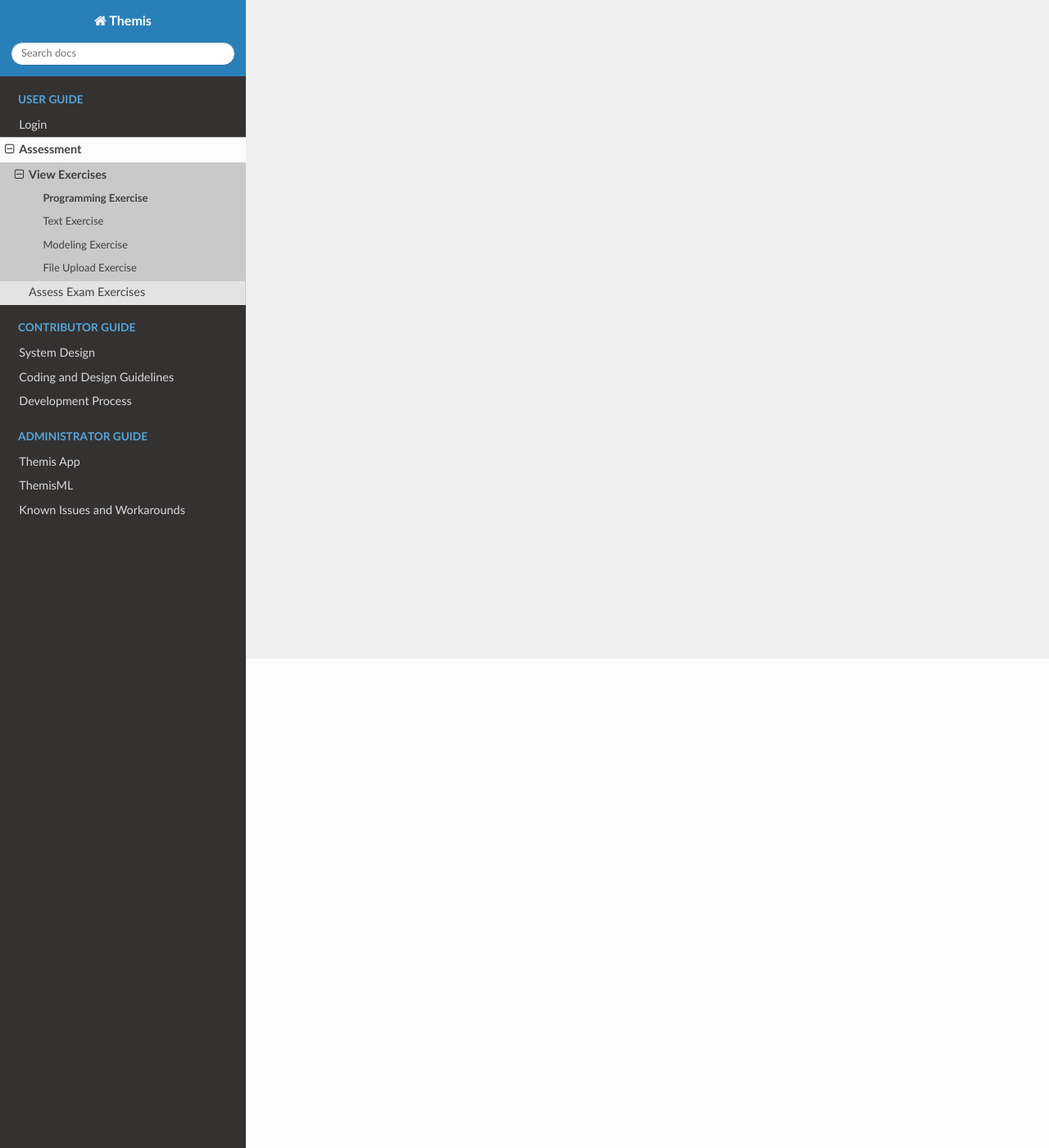
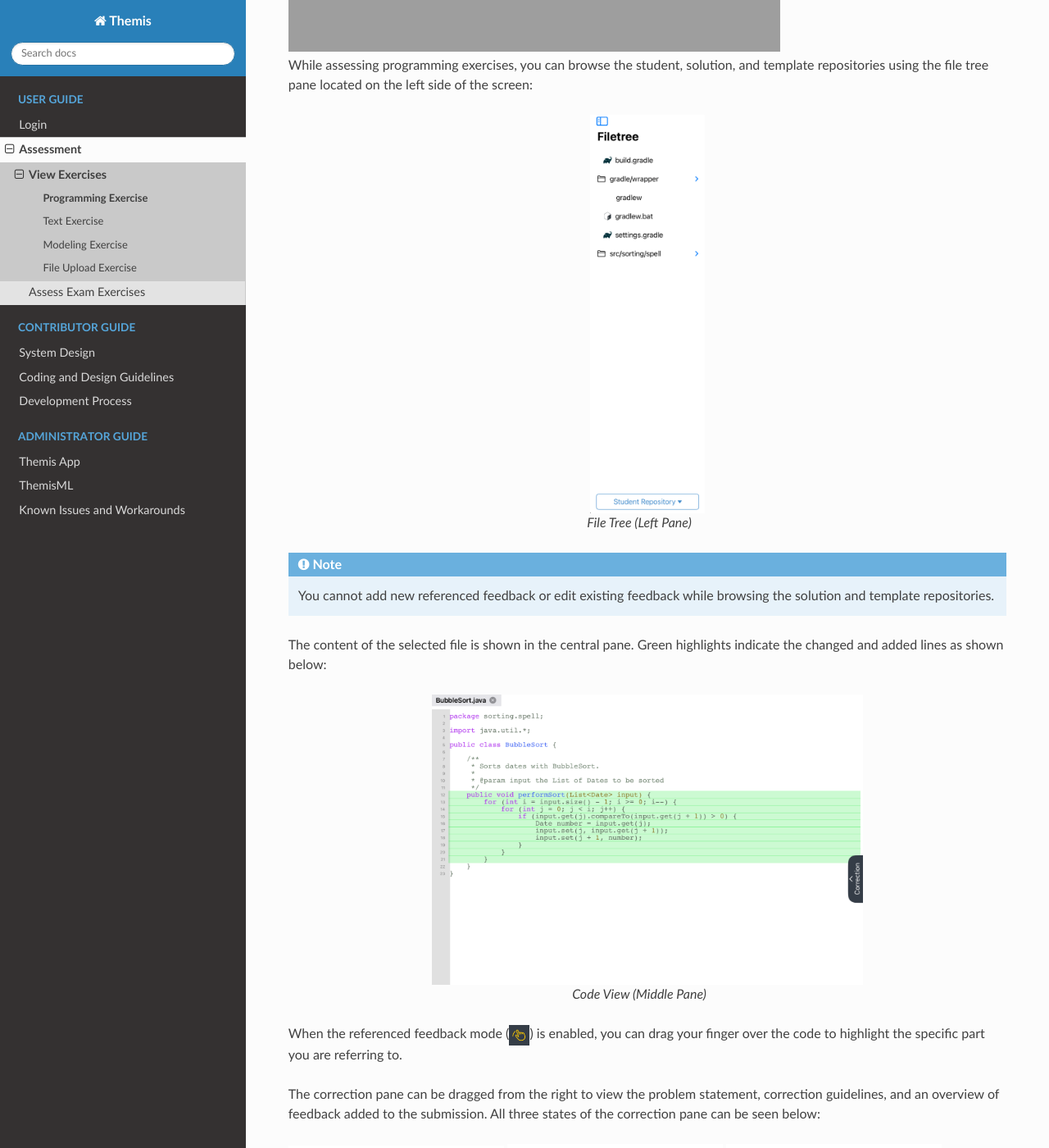
Before and after one commit to ls1intum/Themis, a Sphinx documentation site: the page built from docs/user/programming-assessment/programming-assessment.rst, in a window 1280 px wide and 1400 px high, scrolled down 597 px. Shown: the whole window at 82% size. Built offline with Sphinx 7.4.7 and the Read the Docs theme 2.0.0, drawn with Linux system fonts in a browser that asks for light colours; some of the changed text lies outside the part shown; grey boxes are pictures that could not be loaded.

Commit message:
Finish programming assessment

```diff
--- a/docs/user/programming-assessment/programming-assessment.rst
+++ b/docs/user/programming-assessment/programming-assessment.rst
@@ -1,2 +1,67 @@
 Programming Exercise
 ====================
+.. raw:: html
+
+	<iframe src="https://live.rbg.tum.de/w/artemisintro/40962?video_only=1&t=0" allowfullscreen="1" frameborder="0" width="600" height="500">
+		Programming exercise assessment tutorial
+	</iframe>
+
+While assessing programming exercises, you can browse the student, solution, and template
+repositories using the file tree pane located on the left side of the screen:
+
+.. figure:: ./images/file-tree.png
+	:width: 16%
+	:align: center
+
+	File Tree (Left Pane)
+
+.. note:: You cannot add new referenced feedback or edit existing feedback while browsing the
+	solution and template repositories.
+
+The content of the selected file is shown in the central pane. Green highlights
+indicate the changed and added lines as shown below:
+
+.. figure:: ./images/code-editor.png
+	:width: 60%
+	:align: center
+
+	Code View (Middle Pane)
+
+When the referenced feedback mode (|feedback-mode-btn|) is enabled, you can drag
+your finger over the code to highlight the specific part you are referring to.
+
+The correction pane can be dragged from the right to view the problem statement,
+correction guidelines, and an overview of feedback added to the submission. All
+three states of the correction pane can be seen below:
+
+|pic1| |pic2| |pic3|
+
+General feedback can be added with the |plus-btn| button. This button reveals a
+sheet where you can type the feedback text, adjust the score, and select a grading
+criterion:
+
+.. figure:: ./images/add-feedback-sheet.png
+	:width: 40%
+	:align: center
+
+	Add Feedback Sheet
+
+You can edit feedback by tapping on the |edit-btn| button on the correction pane.
+
+.. |pic1| image:: ./images/problem-statement.png
+   :width: 30%
+
+.. |pic2| image:: ./images/correction-guidelines.png
+   :width: 30%
+
+.. |pic3| image:: ./images/feedback.png
+   :width: 30%
+
+.. |edit-btn| image:: ./images/edit-btn.png
+   :width: 25px
+
+.. |plus-btn| image:: ./images/plus-btn.png
+   :width: 25px
+
+.. |feedback-mode-btn| image:: ./images/feedback-mode-btn.png
+   :width: 25px
```
Also changed, not shown: docs/user/programming-assessment/images/add-feedback-sheet.png (added), docs/user/programming-assessment/images/code-editor.png (added), docs/user/programming-assessment/images/correction-guidelines.png (added), docs/user/programming-assessment/images/edit-btn.png (added), docs/user/programming-assessment/images/feedback-mode-btn.png (added), docs/user/programming-assessment/images/feedback.png (added), docs/user/programming-assessment/images/file-tree.png (added), docs/user/programming-assessment/images/plus-btn.png (added), docs/user/programming-assessment/images/problem-statement.png (added).
